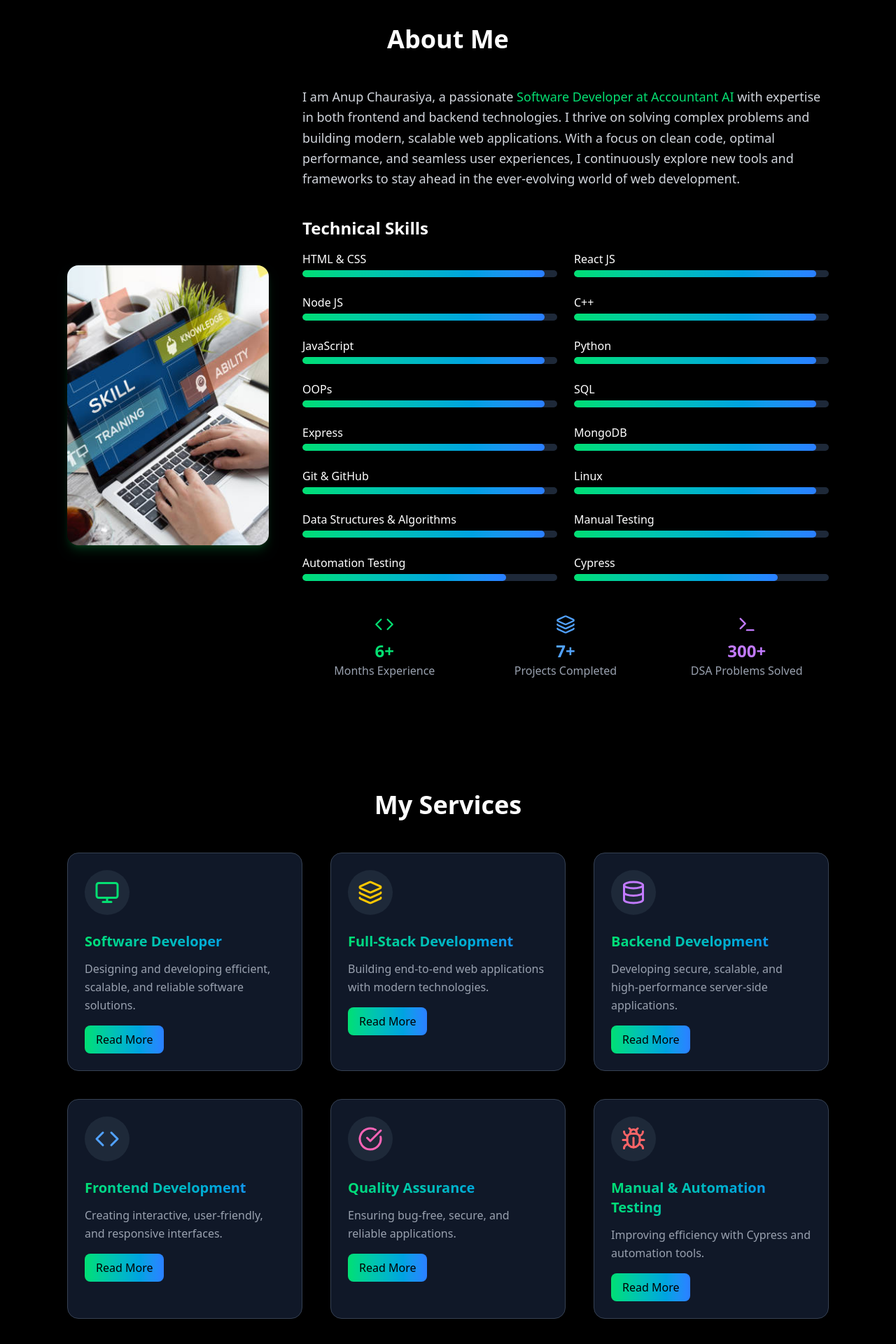
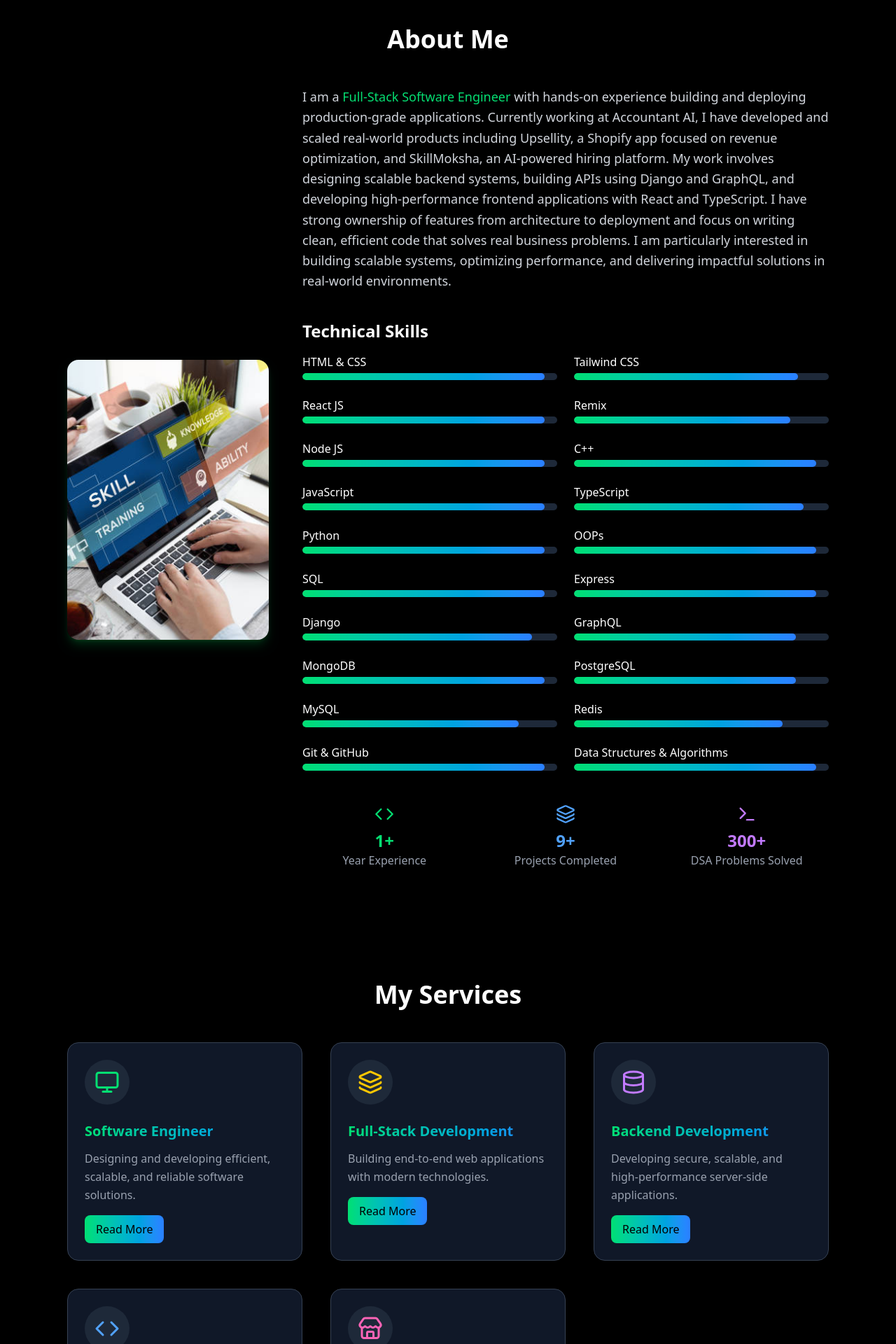
Before and after one commit to Anup-Chaurasiya/Personal-Portfolio, a React (Vite) app: page / in a window 1280 px wide. Shown: the part 760-2680 px from the top of the page at 70% size. Built offline with nearby package versions, Linux system fonts and the light colour scheme.

Commit message:
changes based on experience

```diff
--- a/src/components/About.jsx
+++ b/src/components/About.jsx
@@ -4,21 +4,25 @@ import { Code, Database, Terminal, Layers } from "lucide-react"; // icons
 
 const skills = [
   { name: "HTML & CSS", level: "w-[95%]" },
+  { name: "Tailwind CSS", level: "w-[88%]" },
   { name: "React JS", level: "w-[95%]" },
+  { name: "Remix", level: "w-[85%]" },
   { name: "Node JS", level: "w-[95%]" },
   { name: "C++", level: "w-[95%]" },
   { name: "JavaScript", level: "w-[95%]" },
+  { name: "TypeScript", level: "w-[90%]" },
   { name: "Python", level: "w-[95%]" },
   { name: "OOPs", level: "w-[95%]" },
   { name: "SQL", level: "w-[95%]" },
   { name: "Express", level: "w-[95%]" },
+  { name: "Django", level: "w-[90%]" },
+  { name: "GraphQL", level: "w-[87%]" },
   { name: "MongoDB", level: "w-[95%]" },
+  { name: "PostgreSQL", level: "w-[87%]" },
+  { name: "MySQL", level: "w-[85%]" },
+  { name: "Redis", level: "w-[82%]" },
   { name: "Git & GitHub", level: "w-[95%]" },
-  { name: "Linux", level: "w-[95%]" },
   { name: "Data Structures & Algorithms", level: "w-[95%]" },
-  { name: "Manual Testing", level: "w-[95%]" },
-  { name: "Automation Testing", level: "w-[80%]" },
-  { name: "Cypress", level: "w-[80%]" },
 ];
 
 const About = () => {
@@ -38,9 +42,7 @@ const About = () => {
           {/* Content */}
           <div className="flex-1">
             <p className="text-lg mb-10 leading-relaxed text-gray-300">
-             I am Anup Chaurasiya, a passionate <span className="text-green-400">Software Developer at Accountant AI</span> with expertise in both frontend and backend technologies.
-             I thrive on solving complex problems and building modern, scalable web applications. With a focus on clean code,
-             optimal performance, and seamless user experiences, I continuously explore new tools and frameworks to stay ahead in the ever-evolving world of web development.
+            I am a <span className="text-green-400">Full-Stack Software Engineer</span> with hands-on experience building and deploying production-grade applications. Currently working at Accountant AI, I have developed and scaled real-world products including Upsellity, a Shopify app focused on revenue optimization, and SkillMoksha, an AI-powered hiring platform. My work involves designing scalable backend systems, building APIs using Django and GraphQL, and developing high-performance frontend applications with React and TypeScript. I have strong ownership of features from architecture to deployment and focus on writing clean, efficient code that solves real business problems. I am particularly interested in building scalable systems, optimizing performance, and delivering impactful solutions in real-world environments.
             </p>
 
             {/* Skills Section */}
@@ -64,12 +66,12 @@ const About = () => {
             <div className="mt-12 grid grid-cols-3 gap-6 text-center">
               <div>
                 <Code className="mx-auto mb-2 text-green-400" size={28} />
-                <h3 className="text-2xl font-bold text-green-400">6+</h3>
-                <p className="text-gray-400">Months Experience</p>
+                <h3 className="text-2xl font-bold text-green-400">1+</h3>
+                <p className="text-gray-400">Year Experience</p>
               </div>
               <div>
                 <Layers className="mx-auto mb-2 text-blue-400" size={28} />
-                <h3 className="text-2xl font-bold text-blue-400">7+</h3>
+                <h3 className="text-2xl font-bold text-blue-400">9+</h3>
                 <p className="text-gray-400">Projects Completed</p>
               </div>
               <div>
--- a/src/components/Hero.jsx
+++ b/src/components/Hero.jsx
@@ -31,7 +31,7 @@ const Hero = () => {
           <ReactTyped
             strings={[
               "Anup Chaurasiya 🚀",
-              "Software Developer at Accountant AI💻",
+              "Software Engineer at Accountant AI💻",
             ]}
             typeSpeed={80}
             backSpeed={50}
@@ -50,7 +50,7 @@ const Hero = () => {
         animate={{ opacity: 1 }}
         transition={{ delay: 0.6, duration: 1 }}
       >
-        Software Developer | Problem Solver
+        Full-Stack Software Engineer building production-grade applications.
       </motion.h2>
 
       {/* Description */}
@@ -79,7 +79,7 @@ const Hero = () => {
         </a>
 
         <a
-          href="https://drive.google.com/file/d/1wO6PZqFBKlsEhl1FiEnaVAh6EpvkR7cn/view?usp=sharing"
+          href="https://drive.google.com/file/d/1Oz7trmxvdRNDdBreoBrtb8imw3AmE3Up/view?usp=sharing"
           target="_blank"
           rel="noopener noreferrer"
           className="flex items-center gap-2 bg-gradient-to-r from-pink-500 to-yellow-500 text-white px-4 sm:px-5 py-2 sm:py-3 rounded-full font-medium shadow-lg hover:scale-105 transform transition text-sm sm:text-base"
--- a/src/components/Navbar.jsx
+++ b/src/components/Navbar.jsx
@@ -30,8 +30,8 @@ const Navbar = () => {
         </div>
 
         {/* CTA Button */}
-        <button className="hidden md:inline bg-gradient-to-r from-green-400 to-blue-500 text-white font-medium transform transition-transform duration-300 hover:scale-105 px-5 py-2 rounded-full shadow-lg">
-          Connect Me
+        <button className=" cursor-pointer hidden md:inline bg-gradient-to-r from-green-400 to-blue-500 text-white font-medium transform transition-transform duration-300 hover:scale-105 px-5 py-2 rounded-full shadow-lg">
+          <a href="#contact" rel="noopener noreferrer">Connect Me</a>
         </button>
 
         {/* Mobile Menu Button */}
--- a/src/components/Projects.jsx
+++ b/src/components/Projects.jsx
@@ -6,11 +6,29 @@ import image2 from "../assets/image2.jpg"
 import tracking from "../assets/tracking.avif"
 import text from "../assets/text.jpg"
 import testing from "../assets/testing.webp"
-
+import shopify from "../assets/shopify.png"
+import skillmoksha from "../assets/skillmoksha.png"
 
 const projects = [
+
     {
         id: 1,
+        name: "SkillMoksha",
+        technologies: "Django, React, GraphQL",
+        image: skillmoksha,
+        github: "https://github.com/Anup-Chaurasiya/SkillMoksha",
+        live: "https://app.skillmoksha.ai",
+    },
+    {
+        id: 2,
+        name: "Upsellity",
+        technologies: "Shopify, React, Node.js",
+        image: shopify,
+        github: "https://github.com/Anup-Chaurasiya/Upsellity",
+        live: "https://upsellity.com/",
+    },
+    {
+        id: 3,
         name: "AI Blog Application",
         technologies: "MERN Stack, Gemini AI",
         image: blog,
@@ -18,7 +36,7 @@ const projects = [
         live: "https://ai-blog-application-anup.vercel.app/",
     },
     {
-        id: 2,
+        id: 4,
         name: "Job Seeking Application",
         technologies: "MERN Stack",
         image: jobImage,
@@ -26,7 +44,7 @@ const projects = [
         live: "https://job-seeking-portal-anup.vercel.app/",
     },
     {
-        id: 3,
+        id: 5,
         name: "AI Code Reviewer",
         technologies: "MERN Stack, Gemini AI",
         image: image1,
@@ -34,7 +52,7 @@ const projects = [
         live: "https://ai-powered-code-reviewer-anupchaura.vercel.app/",
     },
       {
-        id: 4,
+        id: 6,
         name: "Personal Portfolio",
         technologies: "React, Tailwind CSS",
         image: image2,
@@ -42,7 +60,7 @@ const projects = [
         live: "https://personal-portfolio-a-self.vercel.app/",
     },
     {
-        id: 5,
+        id: 7,
         name: "Real-Time Device Tracker",
         technologies: "Node.js, Socket.io",
         image: tracking,
@@ -50,22 +68,13 @@ const projects = [
         live: "https://real-time-device-tracker-hv9u.onrender.com/",
     },
     {
-        id: 6,
+        id: 8,
         name: "Hider Application",
         technologies: "React, Tailwind CSS",
         image: text,
         github: "https://github.com/Anup-Chaurasiya/Assignment-projects",
         live: "https://hider-projects.vercel.app/",
     },
-    {
-        id: 7,
-        name: "Enterprise-HRMS",
-        technologies: "Manual & Automation Testing",
-        image: testing,
-        github: "https://github.com/Anup-Chaurasiya/Enterprise-HRMS-Automation-Project-Manual-Testing",
-        live: "https://github.com/Anup-Chaurasiya/Enterprise-HRMS-Automation-Project-Manual-Testing",
-
-    }
 ];
 
 
--- a/src/components/Service.jsx
+++ b/src/components/Service.jsx
@@ -1,12 +1,19 @@
 import React, { useState } from "react";
-import { Code, Layers, Database, Monitor, CheckCircle, Bug } from "lucide-react";
+import {
+  Code,
+  Layers,
+  Database,
+  Monitor,
+  CheckCircle,
+  Store,
+} from "lucide-react";
 
 const services = [
   {
     id: 1,
-    title: "Software Developer",
+    title: "Software Engineer",
     short: "Designing and developing efficient, scalable, and reliable software solutions.",
-    full: "As a software developer, I build customized software applications tailored to client needs. From requirement gathering to deployment, I ensure high-quality code, strong architecture, and long-term maintainability.",
+    full: "As a software engineer, I build customized software applications tailored to client needs. From requirement gathering to deployment, I ensure high-quality code, strong architecture, and long-term maintainability.",
     icon: <Monitor size={36} className="text-green-400" />,
   },
   {
@@ -32,17 +39,10 @@ const services = [
   },
   {
     id: 5,
-    title: "Quality Assurance",
-    short: "Ensuring bug-free, secure, and reliable applications.",
-    full: "Through comprehensive manual and automated testing strategies, I identify issues early, improve performance, and maintain high software quality standards before release.",
-    icon: <CheckCircle size={36} className="text-pink-400" />,
-  },
-  {
-    id: 6,
-    title: "Manual & Automation Testing",
-    short: "Improving efficiency with Cypress and automation tools.",
-    full: "I implement test automation frameworks using Cypress and other tools, ensuring faster release cycles, reduced errors, and consistent product reliability alongside detailed manual testing.",
-    icon: <Bug size={36} className="text-red-400" />,
+    title: "Shopify App Development",
+    short: "Building and scaling Shopify apps to optimize revenue and customer engagement.",
+    full: "I specialize in developing Shopify apps that help businesses automate their workflows, improve customer experiences, and increase sales. From building custom integrations to optimizing store performance, I deliver scalable solutions that drive real business results.",
+    icon: <Store size={36} className="text-pink-400" />,
   },
 ];
 
```
Also changed, not shown: src/assets/shopify.png (added), src/assets/skillmoksha.png (added).
